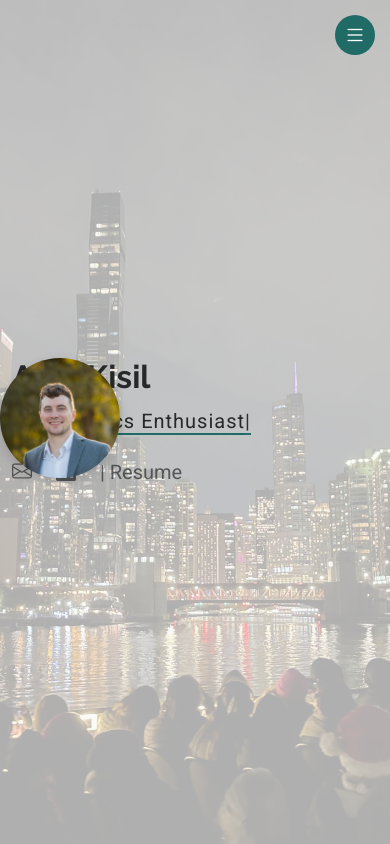
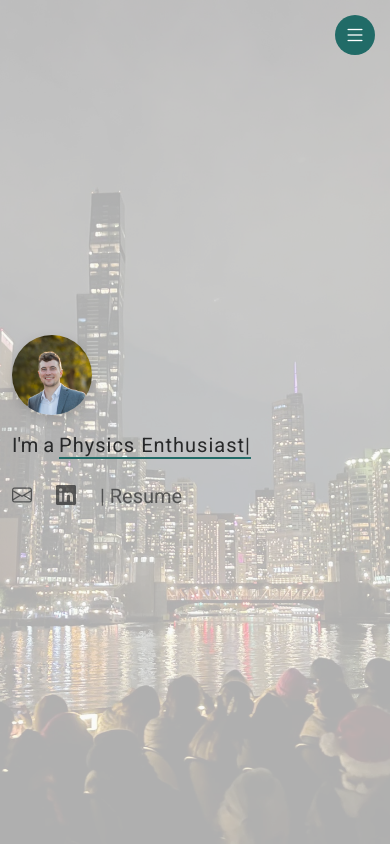
Before and after one commit to AlexKisil/alexkisil.com, a plain HTML site: page index.html in a window 390 px wide. Shown: the top 844 px of the page. Drawn offline with Linux system fonts and the light colour scheme.

Commit message:
Fixing headshot issues on mobile

```diff
--- a/assets/css/main.css
+++ b/assets/css/main.css
@@ -644,6 +644,26 @@ section,
   }
 }
 
+.hero-headshot {
+  position: static !important; /* Override the absolute positioning */
+  inset: auto !important; /* Reset inset */
+  width: 120px !important; /* Override width: 100% */
+  height: 120px !important; /* Override height: 100% */
+  border-radius: 50%;
+  object-fit: cover;
+  box-shadow: 0 4px 12px rgba(0,0,0,0.15);
+  margin-bottom: 20px;
+  z-index: 3 !important; /* Ensure it's above background */
+}
+
+@media (max-width: 768px) {
+  .hero-headshot {
+    width: 80px !important;
+    height: 80px !important;
+    margin-bottom: 15px !important;
+  }
+}
+
 /*--------------------------------------------------------------
 # About Section
 --------------------------------------------------------------*/
--- a/index.html
+++ b/index.html
@@ -66,8 +66,7 @@
         <div class="container" data-aos="zoom-out">
         <div class="row justify-content-center">
           <div class="col-lg-9" style="text-align: left;">
-            <img src="img/headshot.JPEG" style="width: 120px; height: 120px; border-radius: 50%; object-fit: cover; box-shadow: 0 4px 12px rgba(0,0,0,0.15); margin-bottom: 20px;">
-            <h2 style="margin-bottom: 10px;">Alex Kisil</h2>
+            <img src="img/headshot.JPEG" class="hero-headshot" alt="Alex Kisil headshot">
             <p>I'm a <span class="typed" data-typed-items="Computer Engineer, Physics Enthusiast, Game Developer, Coffee Lover ">Computer Engineer</span><span class="typed-cursor typed-cursor--blink" aria-hidden="true"></span></p>
             <div class="social-links">
               <a href="mailto:alxkisil@gmail.com"><i class="bi bi-envelope"></i></a>
```
